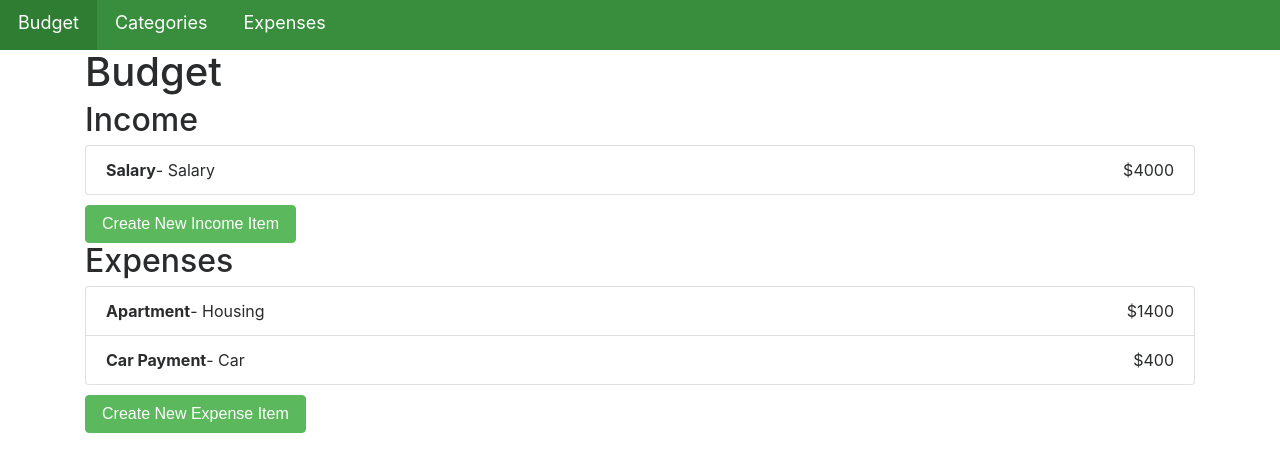
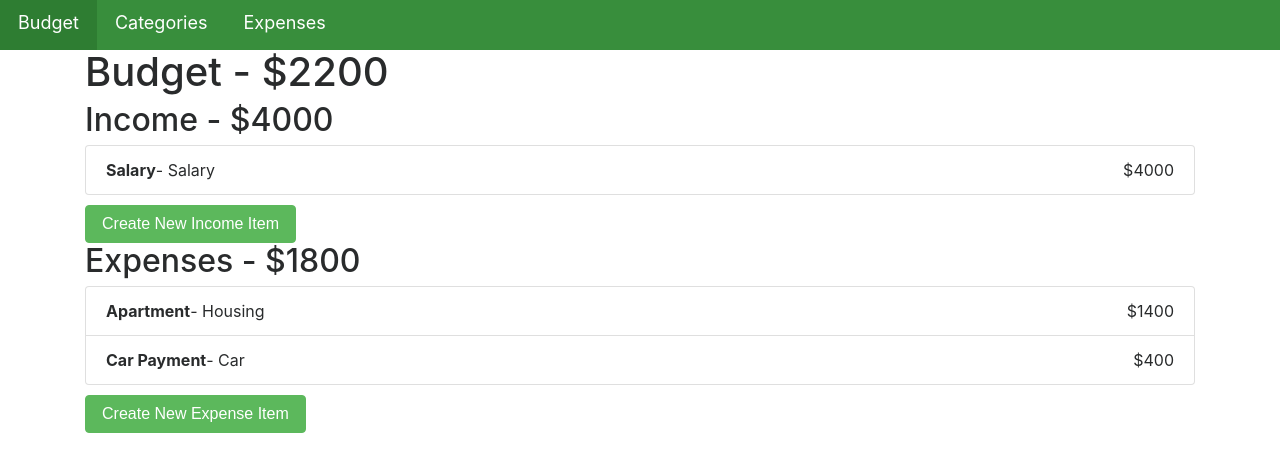
Before and after one commit to sdmichelini/simple-budget, a Vue app: page /#/ in a window 1280 px wide. Shown: the top 472 px of the page. Built offline with nearby package versions, Linux system fonts and the light colour scheme.

Commit message:
Budget now calculated in the vuex store

```diff
--- a/src/components/Budget.vue
+++ b/src/components/Budget.vue
@@ -1,7 +1,7 @@
 <template>
     <div id='budget'>
-        <h1>Budget</h1>
-        <h2>Income</h2>
+        <h1>Budget - ${{ $store.getters.netMoney }}</h1>
+        <h2>Income - ${{ $store.getters.aggregateIncome }}</h2>
         <div class="list-group">
             <template v-for="item in $store.state.incomeItems">
                 <budget-item v-bind:item="item"></budget-item>
@@ -11,7 +11,7 @@
         <button type="button" class="btn btn-success" v-if="!createNewIncome" v-on:click="onCreateIncome()">
           Create New Income Item
         </button>
-        <h2>Expenses</h2>
+        <h2>Expenses - ${{ $store.getters.aggregateExpenses }}</h2>
         <div class="list-group">
             <template v-for="item in $store.state.expenseItems">
                 <budget-item v-bind:item="item"></budget-item>
--- a/src/store.js
+++ b/src/store.js
@@ -38,7 +38,23 @@ const actions = {
 }
 
 const getters = {
-
+  aggregateIncome: state => {
+    let sum = 0.0
+    state.incomeItems.map(item => {
+      sum += Number(item.amount)
+    })
+    return sum
+  },
+  aggregateExpenses: state => {
+    let sum = 0.0
+    state.expenseItems.map(item => {
+      sum += Number(item.amount)
+    })
+    return sum
+  },
+  netMoney: (state, getters) => {
+    return getters.aggregateIncome - getters.aggregateExpenses
+  }
 }
 
 export default new Vuex.Store({
```
